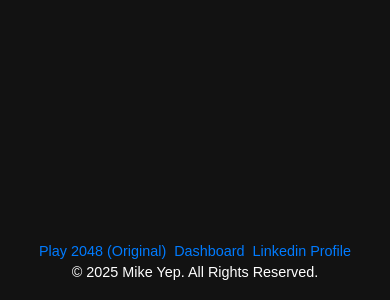
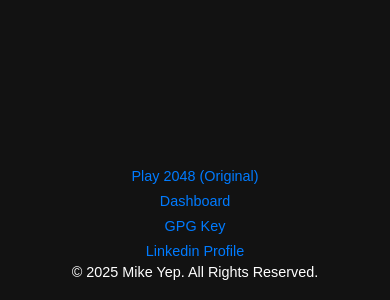
Before and after one commit to myep1/mikeyep.com, a React (Vite) app: page / in a window 390 px wide. Shown: the part 544-844 px from the top of the page. Built offline with nearby package versions, Linux system fonts and the light colour scheme.

Commit message:
Added my GPG key

```diff
--- a/src/App.css
+++ b/src/App.css
@@ -1,3 +1,4 @@
+/* src/App.css */
 /* Base Typography */
 h1, h2, h3, h4, h5, h6 {
   font-weight: bold;
@@ -71,6 +72,20 @@ input, textarea, select {
   font-size: 0.9rem;
 }
 
+.footer-links {
+  display: flex;
+  flex-wrap: wrap;
+  justify-content: center;
+  gap: 0.5rem;
+}
+
+@media (max-width: 480px) {
+  .footer-links {
+    flex-direction: column;
+    align-items: center;
+    gap: 0.2rem;
+  }
+}
 
 @media (min-width: 600px) {
   .app-container {
--- a/src/App.jsx
+++ b/src/App.jsx
@@ -23,12 +23,12 @@ function App() {
                   {renderHackerTyper === 'true' && <HackerTyper />}
                 </div>
                 <div className="footer-block">
-                  <a href="#/2048" target="_self">Play 2048 (Original)</a>
-                  &nbsp;&nbsp;
-                  <a href="#/dashboard" target="_self">Dashboard</a>
-                  &nbsp;&nbsp;
-                  <a href="https://www.linkedin.com/in/mike-yep" target="_blank">Linkedin Profile</a>
-                  <br />
+                  <div className="footer-links">
+                    <a href="#/2048">Play 2048 (Original)</a>
+                    <a href="#/dashboard">Dashboard</a>
+                    <a href="/gpg.txt" target="_blank">GPG Key</a>
+                    <a href="https://www.linkedin.com/in/mike-yep" target="_blank">Linkedin Profile</a>
+                  </div>
                   <span>© {year} Mike Yep. All Rights Reserved.</span>
                   <p>{deployType}{deployTimestamp}</p>
                 </div>
```
Also changed, not shown: public/gpg.txt (added).
